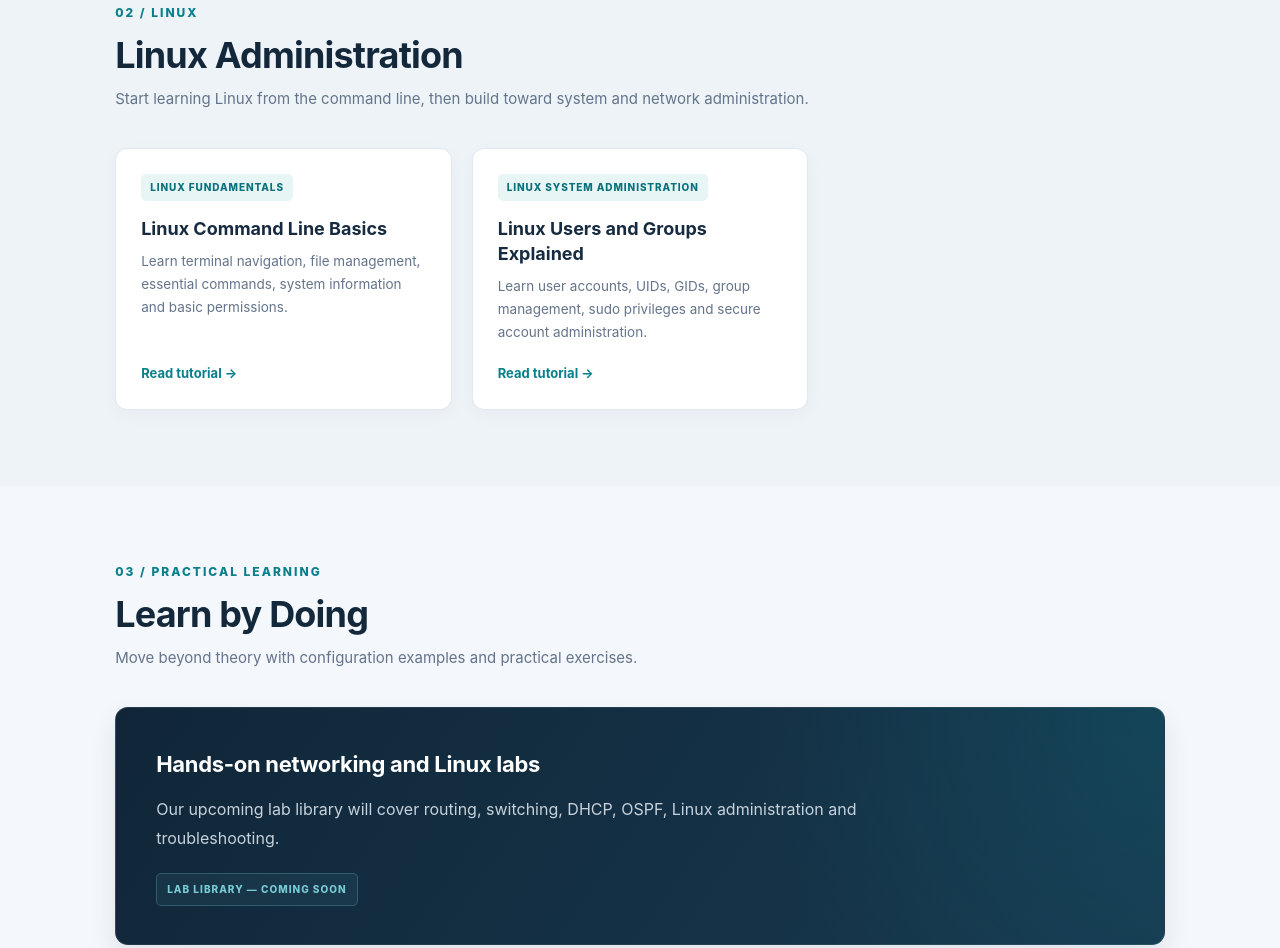
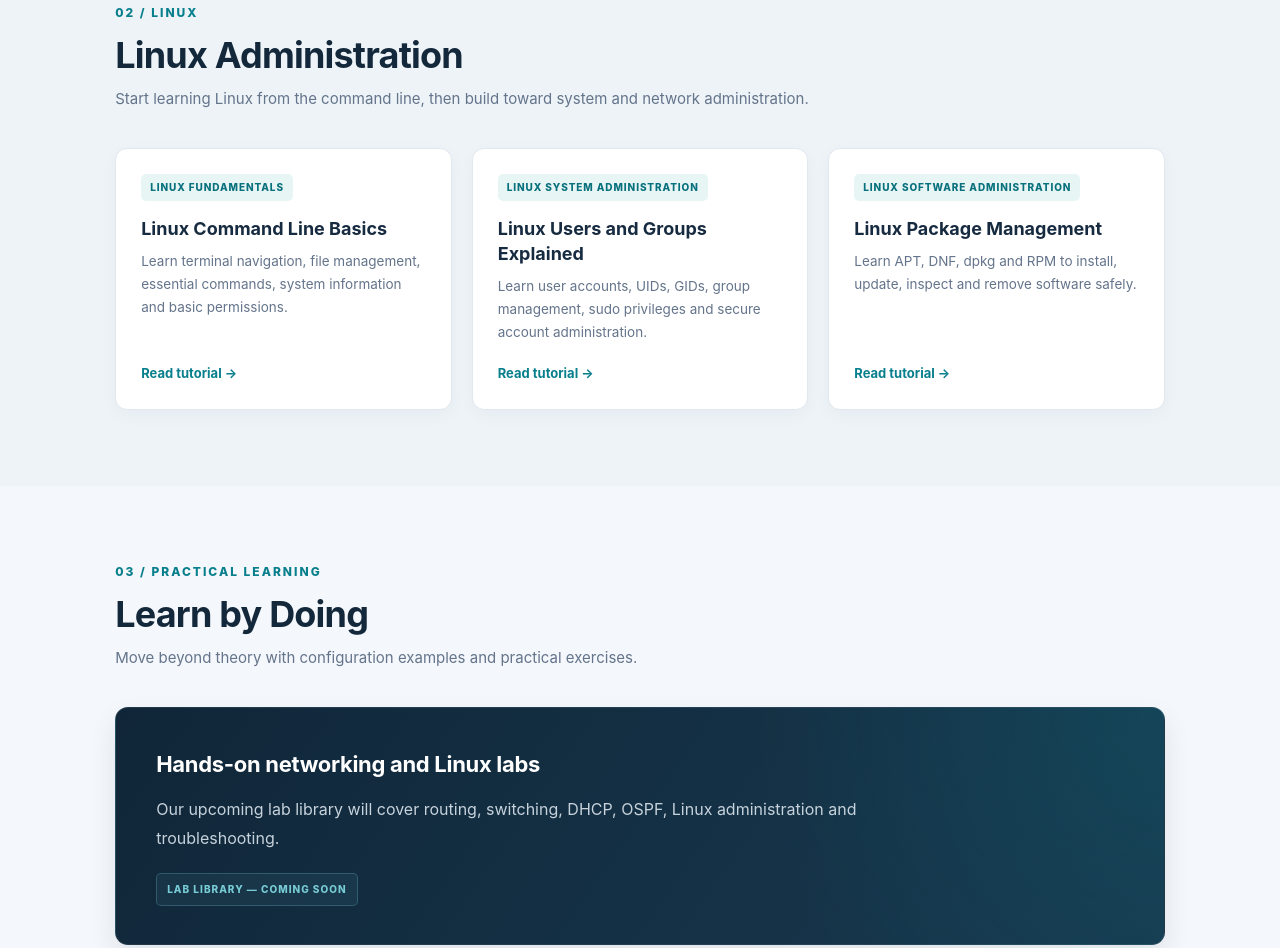
Before and after one commit to vignesh7780-C137/network-linux-academy, a plain HTML site: page index.html in a window 1280 px wide. Shown: the part 2932-3880 px from the top of the page. Drawn offline with Linux system fonts and the light colour scheme.

Commit message:
Add Linux package management tutorial to homepage

```diff
--- a/index.html
+++ b/index.html
@@ -238,6 +238,12 @@
           <p>Learn user accounts, UIDs, GIDs, group management, sudo privileges and secure account administration.</p>
           <a href="articles/linux-users-and-groups.html">Read tutorial →</a>
         </article>
+        <article class="article-card">
+          <span class="category">LINUX SOFTWARE ADMINISTRATION</span>
+          <h3>Linux Package Management</h3>
+          <p>Learn APT, DNF, dpkg and RPM to install, update, inspect and remove software safely.</p>
+          <a href="articles/linux-package-management.html">Read tutorial →</a>
+        </article>
 
       </div>
     </section>
```
